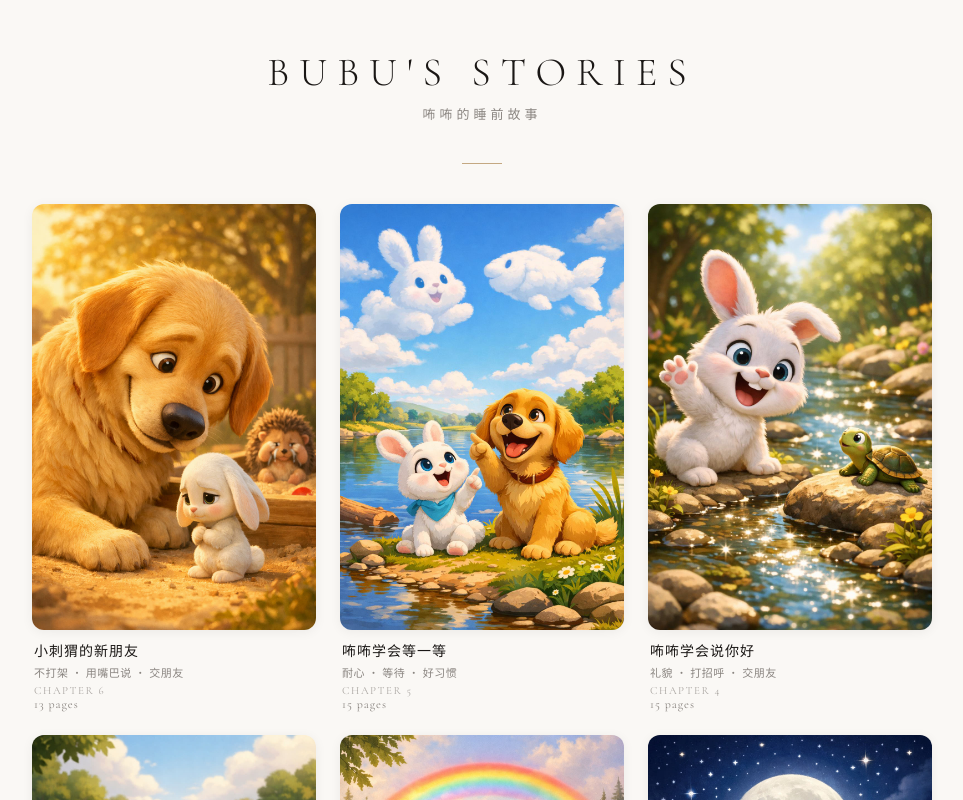
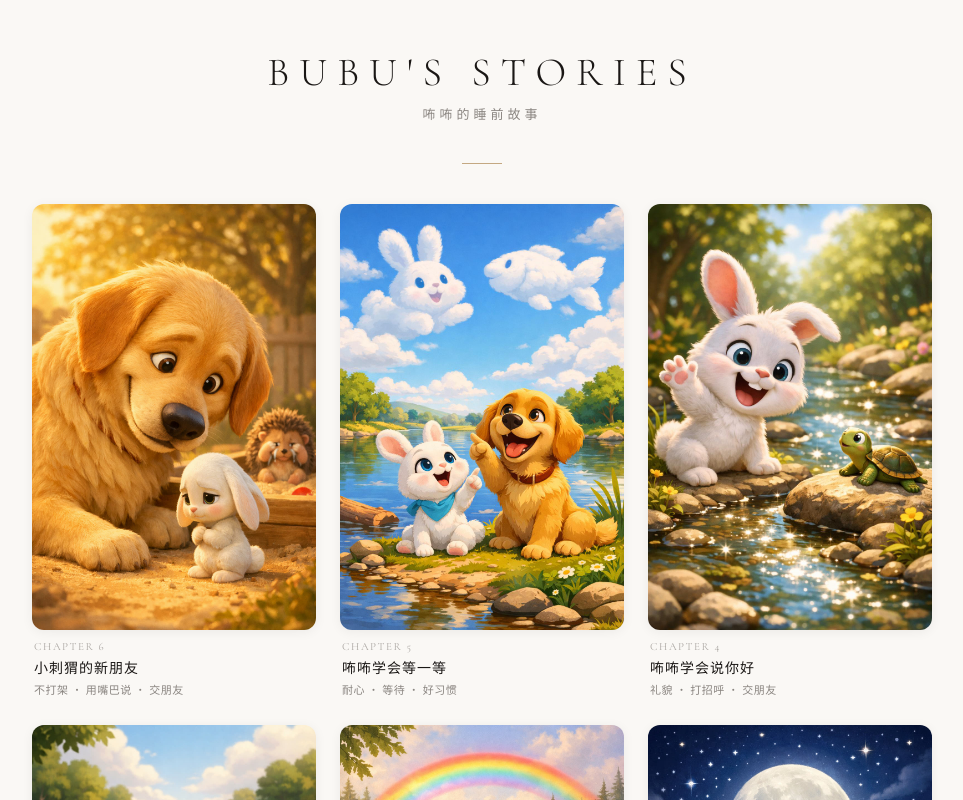
Before and after one commit to NomiBonnie/bubu-stories, a React (Vite) app: page / in a window 1280 px wide. Shown: the top 800 px of the page, without its empty margins (158-1121 px from the left). Built offline with nearby package versions, Linux system fonts and the light colour scheme.

Commit message:
style: chapter on top, remove pages count

```diff
--- a/src/Home.css
+++ b/src/Home.css
@@ -112,7 +112,7 @@
   font-family: 'Cormorant Garamond', serif;
   font-size: 11px;
   color: var(--text-light);
-  margin: 4px 0 0;
+  margin: 0 0 4px;
   letter-spacing: 1.5px;
   text-transform: uppercase;
   opacity: 0.7;
--- a/src/Home.jsx
+++ b/src/Home.jsx
@@ -17,12 +17,11 @@ export default function Home({ stories, onSelect }) {
                 <img src={coverImg} alt={s.title} className="story-card-img" />
               </div>
               <div className="story-card-info">
+                {s.chapter && <p className="story-card-chapter">Chapter {s.chapter}</p>}
                 <h2 className="story-card-title">{s.title}</h2>
                 {s.tags && (
                   <p className="story-card-tags">{s.tags.join('  ·  ')}</p>
                 )}
-                {s.chapter && <p className="story-card-chapter">Chapter {s.chapter}</p>}
-                <p className="story-card-meta">{s.pages} pages</p>
               </div>
             </div>
           )
```
